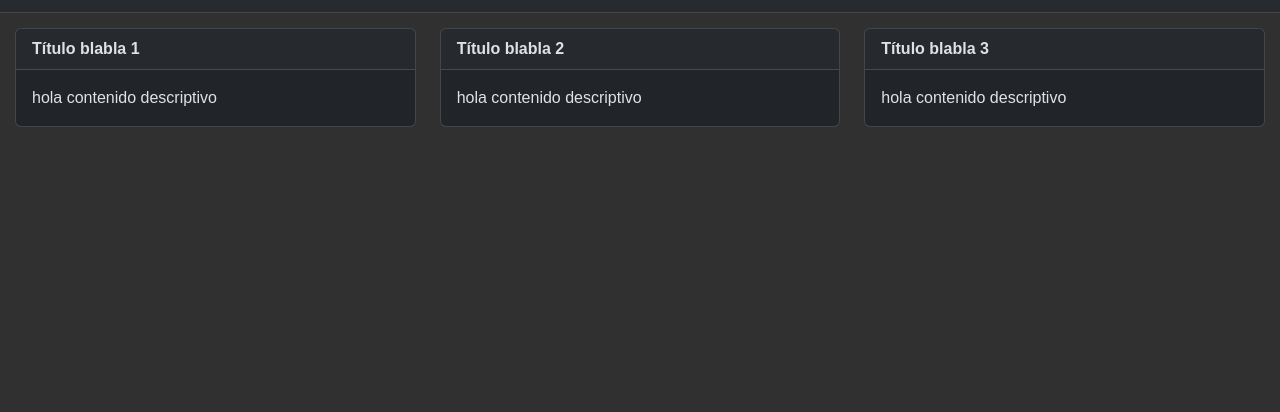
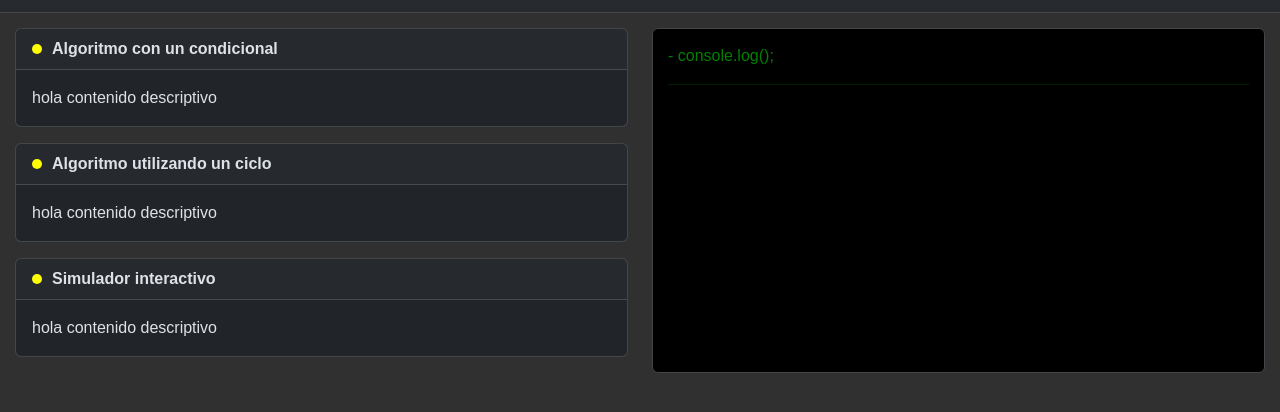
Before and after one commit to forzalau/PreEntrega1-ForzanoJS, a plain HTML site: page index.html in a window 1280 px wide. Shown: the part 48-460 px from the top of the page. Drawn offline with nearby package versions, Linux system fonts and the light colour scheme.

Commit message:
guardando estilo

```diff
--- a/assets/style.css
+++ b/assets/style.css
@@ -7,6 +7,11 @@
 p {
   padding: 0;
   margin: 0;
+}
+
+.vcenter {
+  display: flex;
+  align-items: center;
 }
 
 body {
@@ -23,8 +28,6 @@ header {
   font-size: 1.2rem;
   border-bottom: 1px solid #424549;
   font-weight: bold;
-  display: flex;
-  align-items: center;
 }
 
 header .header-img {
@@ -37,3 +40,20 @@ header .header-img {
 main {
   padding: 15px;
 }
+
+.card-circle {
+  background-color: yellow;
+  width: 10px;
+  height: 10px;
+  margin-right: 10px;
+  border-radius: 50%;
+  float: left;
+}
+
+.card-console {
+  background-color: black;
+  color: green;
+  height: 100%;
+  padding: 15px;
+  border: 1px solid #424549;
+}
--- a/index.html
+++ b/index.html
@@ -15,34 +15,47 @@
     <link rel="stylesheet" type="text/css" href="./assets/style.css" />
   </head>
   <body>
-    <header>
+    <header class="vcenter">
       <img class="header-img" src="./assets/favicon.png" alt="JavaScript" />
       <p>JavaScript comisión #61560 / PreEntrega 1 - Forzano Lautaro</p>
     </header>
     <main>
       <div class="row">
-        <div class="col-lg-4">
+        <div class="col-lg-6">
           <div class="card mb-3" data-bs-theme="dark">
-            <div class="card-header fw-bold">Título blabla 1</div>
+            <div class="card-header fw-bold vcenter">
+              <div class="card-circle"></div>
+              <p>Algoritmo con un condicional</p>
+            </div>
+            <div class="card-body">
+              <p class="card-text">hola contenido descriptivo</p>
+            </div>
+          </div>
+
+          <div class="card mb-3" data-bs-theme="dark">
+            <div class="card-header fw-bold vcenter">
+              <div class="card-circle"></div>
+              <p>Algoritmo utilizando un ciclo</p>
+            </div>
+            <div class="card-body">
+              <p class="card-text">hola contenido descriptivo</p>
+            </div>
+          </div>
+
+          <div class="card mb-3" data-bs-theme="dark">
+            <div class="card-header fw-bold vcenter">
+              <div class="card-circle"></div>
+              <p>Simulador interactivo</p>
+            </div>
             <div class="card-body">
               <p class="card-text">hola contenido descriptivo</p>
             </div>
           </div>
         </div>
-        <div class="col-lg-4 order-1">
-          <div class="card mb-3" data-bs-theme="dark">
-            <div class="card-header fw-bold">Título blabla 2</div>
-            <div class="card-body">
-              <p class="card-text">hola contenido descriptivo</p>
-            </div>
-          </div>
-        </div>
-        <div class="col-lg-4 order-2">
-          <div class="card mb-3" data-bs-theme="dark">
-            <div class="card-header fw-bold">Título blabla 3</div>
-            <div class="card-body">
-              <p class="card-text">hola contenido descriptivo</p>
-            </div>
+        <div class="col-lg-6">
+          <div class="card card-console">
+            <p>- console.log();</p>
+            <hr />
           </div>
         </div>
       </div>
```
